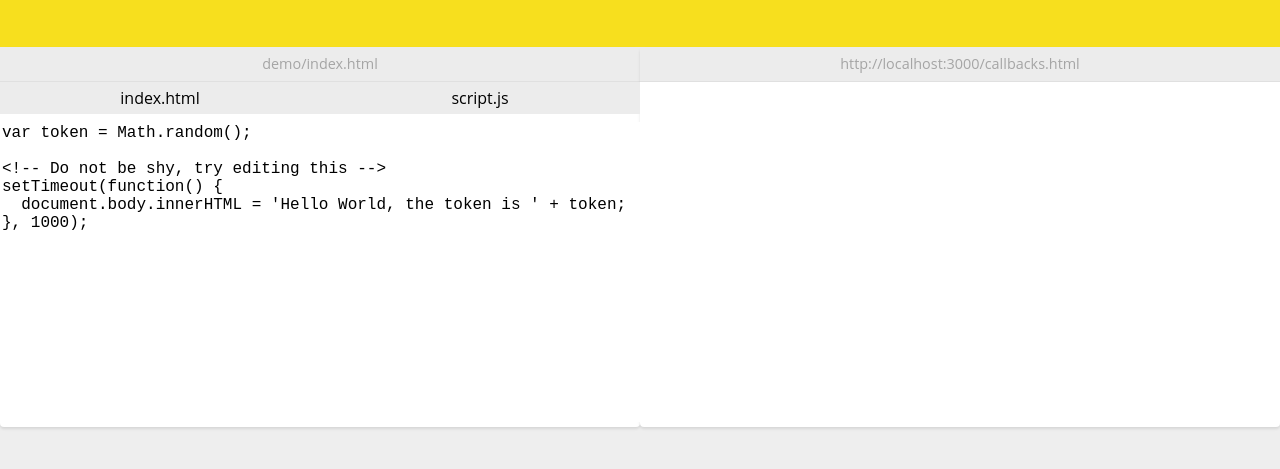
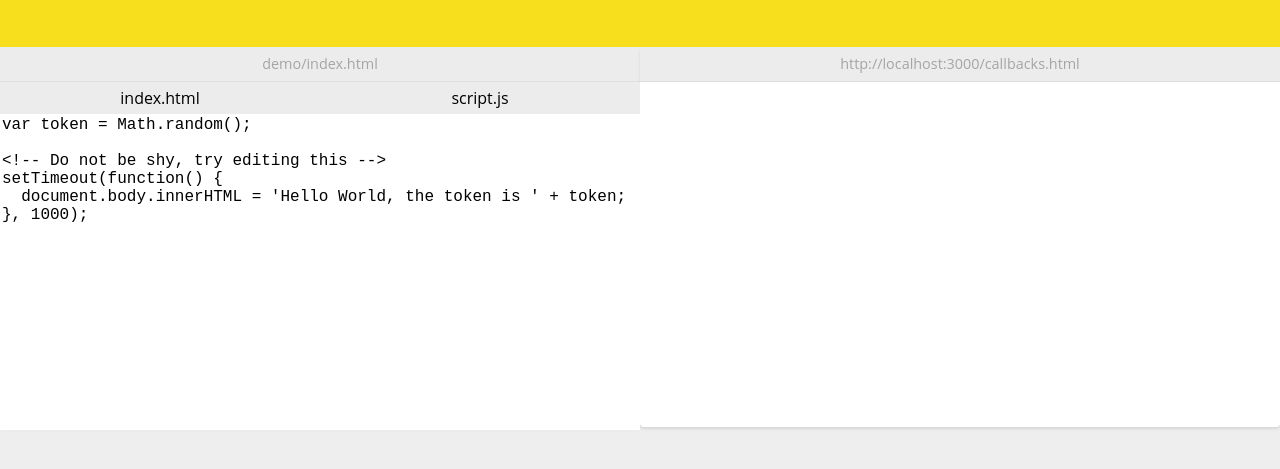
Before and after one commit to hasharray/liveflow.js, a plain HTML site: page index.html in a window 1280 px wide. Shown: the part 209-678 px from the top of the page. Drawn offline with Linux system fonts and the light colour scheme; files whose address does not match are found by name.

Commit message:
Fix tab pane alignment

```diff
--- a/index.html
+++ b/index.html
@@ -105,10 +105,10 @@
       .tab-pane {
         display: block;
         position: absolute;
-        top: 1.5rem;
+        top: 1rem;
         left: 0;
         right: 0;
-        bottom: 1.5rem;
+        bottom: 1rem;
       }
 
       .tab:target {
```
